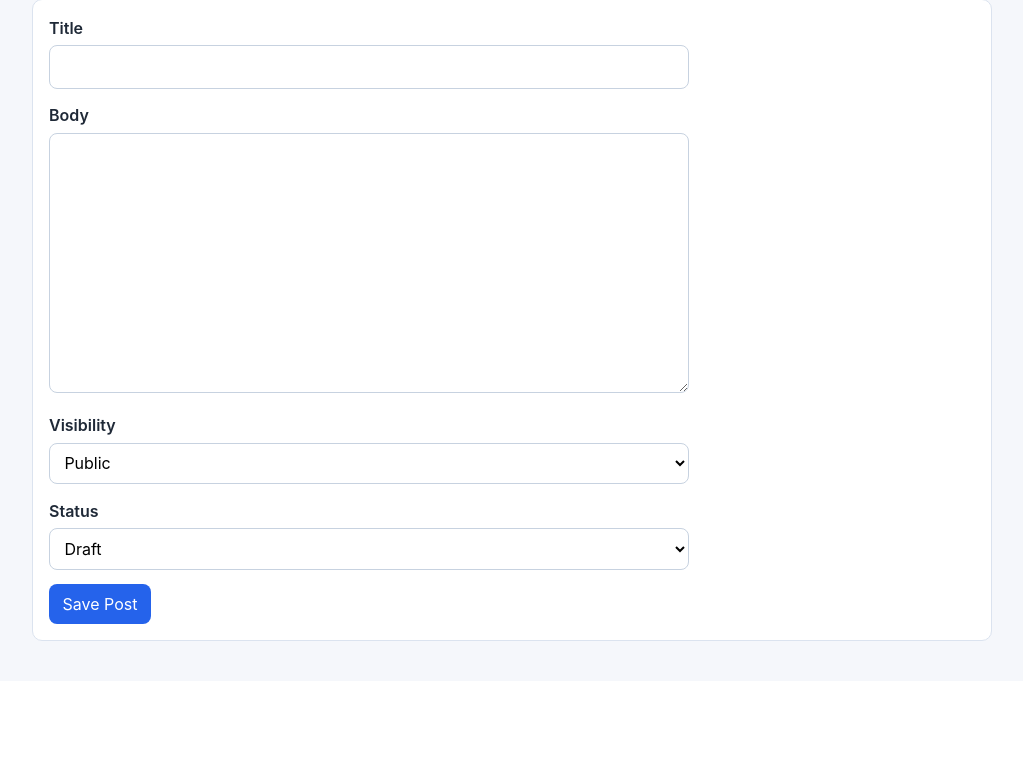
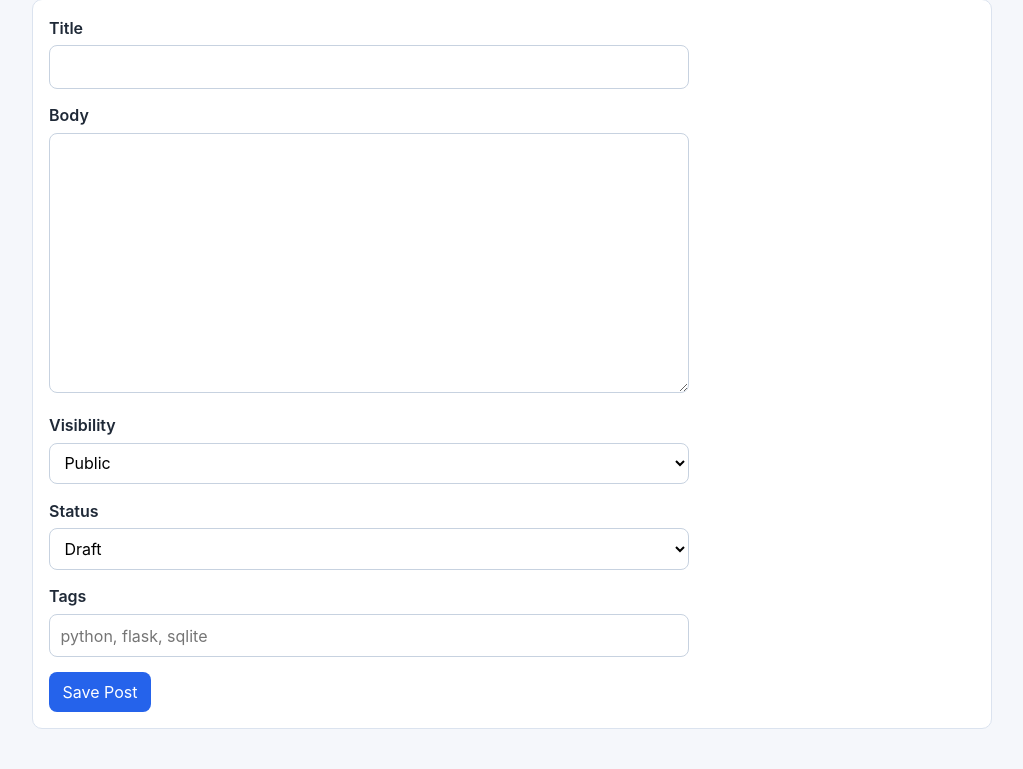
Before and after one commit to SrikarChittemsetty/voicepress, a Flask app: page /posts/new in a window 1280 px wide. Shown: the part 154-923 px from the top of the page, without its empty margins (128-1151 px from the left). Before the commit the page ends 795 px from the top, so only its background shows below. Run offline with Flask 3, Linux system fonts and the light colour scheme; the visitor is signed in with stand-in values (Sample User, id 1).

Commit message:
Add post tags

```diff
--- a/src/app.py
+++ b/src/app.py
@@ -38,12 +38,14 @@ def init_db() -> None:
             body TEXT NOT NULL,
             created_at TEXT NOT NULL,
             visibility TEXT NOT NULL DEFAULT 'public',
-            status TEXT NOT NULL DEFAULT 'draft'
+            status TEXT NOT NULL DEFAULT 'draft',
+            tags TEXT NOT NULL DEFAULT ''
         )
         """
     )
     ensure_posts_visibility_column(conn)
     ensure_posts_status_column(conn)
+    ensure_posts_tags_column(conn)
     ensure_users_display_name_column(conn)
     ensure_users_bio_column(conn)
     conn.commit()
@@ -64,6 +66,13 @@ def ensure_posts_status_column(conn: sqlite3.Connection) -> None:
     has_status_column = any(column["name"] == "status" for column in columns)
     if not has_status_column:
         conn.execute("ALTER TABLE posts ADD COLUMN status TEXT NOT NULL DEFAULT 'draft'")
+
+
+def ensure_posts_tags_column(conn: sqlite3.Connection) -> None:
+    columns = conn.execute("PRAGMA table_info(posts)").fetchall()
+    has_tags_column = any(column["name"] == "tags" for column in columns)
+    if not has_tags_column:
+        conn.execute("ALTER TABLE posts ADD COLUMN tags TEXT NOT NULL DEFAULT ''")
 
 
 def ensure_users_display_name_column(conn: sqlite3.Connection) -> None:
@@ -144,7 +153,7 @@ def get_public_profile(username: str) -> sqlite3.Row | None:
 
 
 def create_post(
-    username: str, title: str, body: str, visibility: str, status: str
+    username: str, title: str, body: str, visibility: str, status: str, tags: str
 ) -> bool:
     user = get_user_by_username(username)
     if not user:
@@ -154,10 +163,10 @@ def create_post(
     conn = get_db_connection()
     conn.execute(
         """
-        INSERT INTO posts (user_id, title, body, created_at, visibility, status)
-        VALUES (?, ?, ?, ?, ?, ?)
+        INSERT INTO posts (user_id, title, body, created_at, visibility, status, tags)
+        VALUES (?, ?, ?, ?, ?, ?, ?)
         """,
-        (user["id"], title, body, created_at, visibility, status),
+        (user["id"], title, body, created_at, visibility, status, tags),
     )
     conn.commit()
     conn.close()
@@ -172,7 +181,7 @@ def get_posts_for_user(username: str) -> list[sqlite3.Row]:
     conn = get_db_connection()
     posts = conn.execute(
         """
-        SELECT id, title, body, created_at, visibility, status
+        SELECT id, title, body, created_at, visibility, status, tags
         FROM posts
         WHERE user_id = ?
         ORDER BY created_at DESC
@@ -191,6 +200,7 @@ def get_public_posts(query: str = "") -> list[sqlite3.Row]:
             """
             SELECT posts.id, posts.title, posts.body, posts.created_at, users.username
                    , COALESCE(NULLIF(users.display_name, ''), users.username) AS display_name
+                   , posts.tags
             FROM posts
             JOIN users ON posts.user_id = users.id
             WHERE posts.visibility = 'public' AND posts.status = 'published'
@@ -203,14 +213,15 @@ def get_public_posts(query: str = "") -> list[sqlite3.Row]:
             """
             SELECT posts.id, posts.title, posts.body, posts.created_at, users.username
                    , COALESCE(NULLIF(users.display_name, ''), users.username) AS display_name
+                   , posts.tags
             FROM posts
             JOIN users ON posts.user_id = users.id
             WHERE posts.visibility = 'public'
               AND posts.status = 'published'
-              AND (posts.title LIKE ? OR posts.body LIKE ?)
+              AND (posts.title LIKE ? OR posts.body LIKE ? OR posts.tags LIKE ?)
             ORDER BY posts.created_at DESC
             """,
-            (like_query, like_query),
+            (like_query, like_query, like_query),
         ).fetchall()
     conn.close()
     return posts
@@ -221,7 +232,8 @@ def get_public_post_by_id(post_id: int) -> sqlite3.Row | None:
     post = conn.execute(
         """
         SELECT posts.id, posts.title, posts.body, posts.created_at, users.username,
-               COALESCE(NULLIF(users.display_name, ''), users.username) AS display_name
+               COALESCE(NULLIF(users.display_name, ''), users.username) AS display_name,
+               posts.tags
         FROM posts
         JOIN users ON posts.user_id = users.id
         WHERE posts.id = ? AND posts.visibility = 'public' AND posts.status = 'published'
@@ -240,7 +252,7 @@ def get_public_posts_for_username(username: str) -> list[sqlite3.Row] | None:
     conn = get_db_connection()
     posts = conn.execute(
         """
-        SELECT id, title, body, created_at
+        SELECT id, title, body, created_at, tags
         FROM posts
         WHERE user_id = ? AND visibility = 'public' AND status = 'published'
         ORDER BY created_at DESC
@@ -255,7 +267,7 @@ def get_post_for_owner(post_id: int, username: str) -> sqlite3.Row | None:
     conn = get_db_connection()
     post = conn.execute(
         """
-        SELECT posts.id, posts.title, posts.body, posts.created_at, posts.visibility, posts.status
+        SELECT posts.id, posts.title, posts.body, posts.created_at, posts.visibility, posts.status, posts.tags
         FROM posts
         JOIN users ON posts.user_id = users.id
         WHERE posts.id = ? AND users.username = ?
@@ -267,13 +279,19 @@ def get_post_for_owner(post_id: int, username: str) -> sqlite3.Row | None:
 
 
 def update_post(
-    post_id: int, username: str, title: str, body: str, visibility: str, status: str
+    post_id: int,
+    username: str,
+    title: str,
+    body: str,
+    visibility: str,
+    status: str,
+    tags: str,
 ) -> bool:
     conn = get_db_connection()
     result = conn.execute(
         """
         UPDATE posts
-        SET title = ?, body = ?, visibility = ?, status = ?
+        SET title = ?, body = ?, visibility = ?, status = ?, tags = ?
         WHERE id = (
             SELECT posts.id
             FROM posts
@@ -281,7 +299,7 @@ def update_post(
             WHERE posts.id = ? AND users.username = ?
         )
         """,
-        (title, body, visibility, status, post_id, username),
+        (title, body, visibility, status, tags, post_id, username),
     )
     conn.commit()
     conn.close()
@@ -351,6 +369,7 @@ def new_post():
     if request.method == "POST":
         title = request.form.get("title", "").strip()
         body = request.form.get("body", "").strip()
+        tags = request.form.get("tags", "").strip()
         visibility = request.form.get("visibility", "public")
         if visibility not in {"public", "private"}:
             visibility = "public"
@@ -362,7 +381,7 @@ def new_post():
             flash("Title and body are required.")
             return redirect(url_for("new_post"))
 
-        create_post(session["username"], title, body, visibility, status)
+        create_post(session["username"], title, body, visibility, status, tags)
         flash("Post created.")
         return redirect(url_for("dashboard"))
 
@@ -390,6 +409,7 @@ def edit_post(post_id: int):
     if request.method == "POST":
         title = request.form.get("title", "").strip()
         body = request.form.get("body", "").strip()
+        tags = request.form.get("tags", "").strip()
         visibility = request.form.get("visibility", "public")
         if visibility not in {"public", "private"}:
             visibility = "public"
@@ -401,7 +421,7 @@ def edit_post(post_id: int):
             flash("Title and body are required.")
             return redirect(url_for("edit_post", post_id=post_id))
 
-        update_post(post_id, username, title, body, visibility, status)
+        update_post(post_id, username, title, body, visibility, status, tags)
         flash("Post updated.")
         return redirect(url_for("dashboard"))
 
--- a/src/templates/edit_post.html
+++ b/src/templates/edit_post.html
@@ -31,6 +31,11 @@
       </select>
     </div>
 
+    <div>
+      <label for="tags">Tags</label><br>
+      <input id="tags" name="tags" type="text" value="{{ post.tags }}">
+    </div>
+
     <button type="submit">Save Changes</button>
   </form>
 {% endblock %}
--- a/src/templates/home.html
+++ b/src/templates/home.html
@@ -26,6 +26,9 @@
           <h3>{{ post.title }}</h3>
           <p>By <a href="{{ url_for('user_blog', username=post.username) }}">{{ post.display_name }}</a> on {{ post.created_at }}</p>
           <p>{{ post.body | truncate(140, True, "...") }}</p>
+          {% if post.tags %}
+            <p>Tags: {{ post.tags }}</p>
+          {% endif %}
           <p><a href="{{ url_for('post_detail', post_id=post.id) }}">Read full post</a></p>
         </li>
       {% else %}
--- a/src/templates/new_post.html
+++ b/src/templates/new_post.html
@@ -31,6 +31,11 @@
       </select>
     </div>
 
+    <div>
+      <label for="tags">Tags</label><br>
+      <input id="tags" name="tags" type="text" placeholder="python, flask, sqlite">
+    </div>
+
     <button type="submit">Save Post</button>
   </form>
 {% endblock %}
--- a/src/templates/post_detail.html
+++ b/src/templates/post_detail.html
@@ -6,6 +6,9 @@
   <article>
     <h1>{{ post.title }}</h1>
     <p>By {{ post.username }} on {{ post.created_at }}</p>
+    {% if post.tags %}
+      <p>Tags: {{ post.tags }}</p>
+    {% endif %}
     <p>{{ post.body }}</p>
   </article>
 {% endblock %}
--- a/src/templates/user_blog.html
+++ b/src/templates/user_blog.html
@@ -16,6 +16,9 @@
           <h2>{{ post.title }}</h2>
           <p>{{ post.created_at }}</p>
           <p>{{ post.body | truncate(140, True, "...") }}</p>
+          {% if post.tags %}
+            <p>Tags: {{ post.tags }}</p>
+          {% endif %}
           <p><a href="{{ url_for('post_detail', post_id=post.id) }}">Read full post</a></p>
         </li>
       {% else %}
```
Also changed, not shown: src/templates/dashboard.html (+7 -1 lines).
